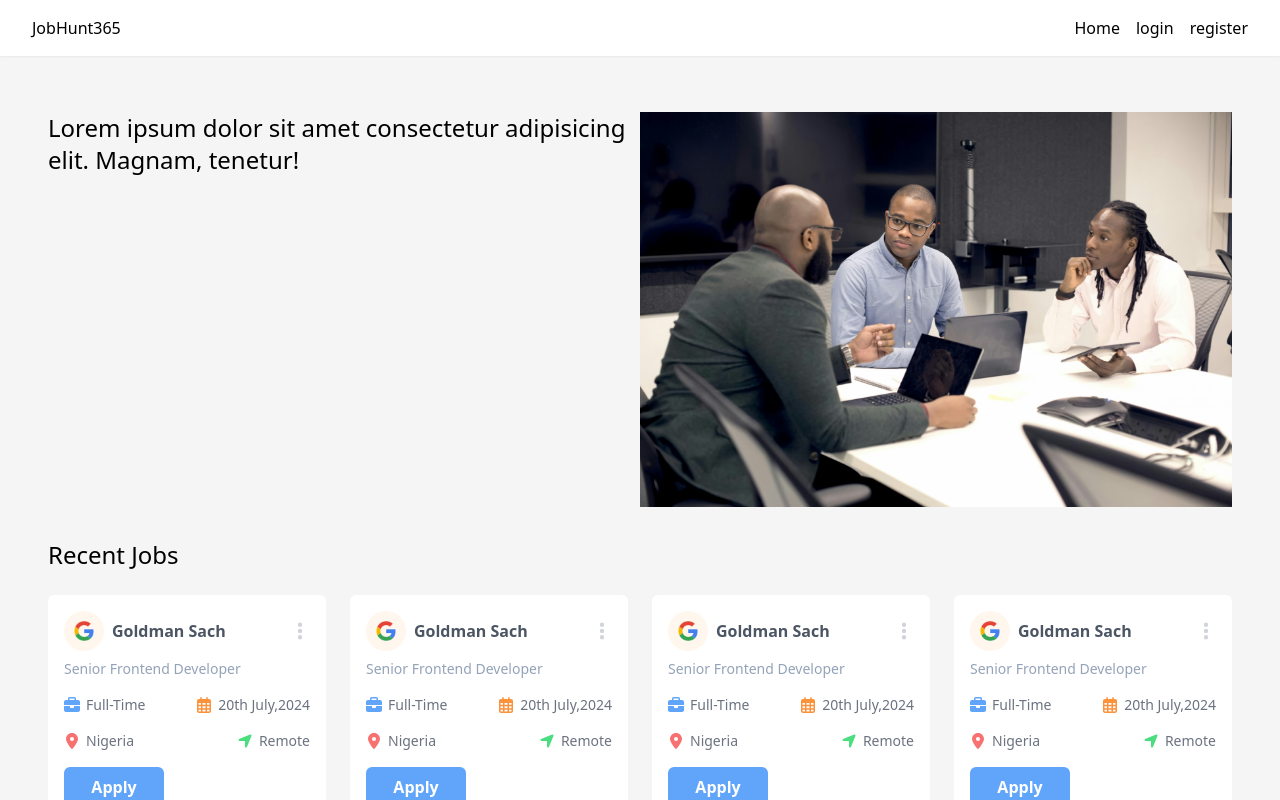
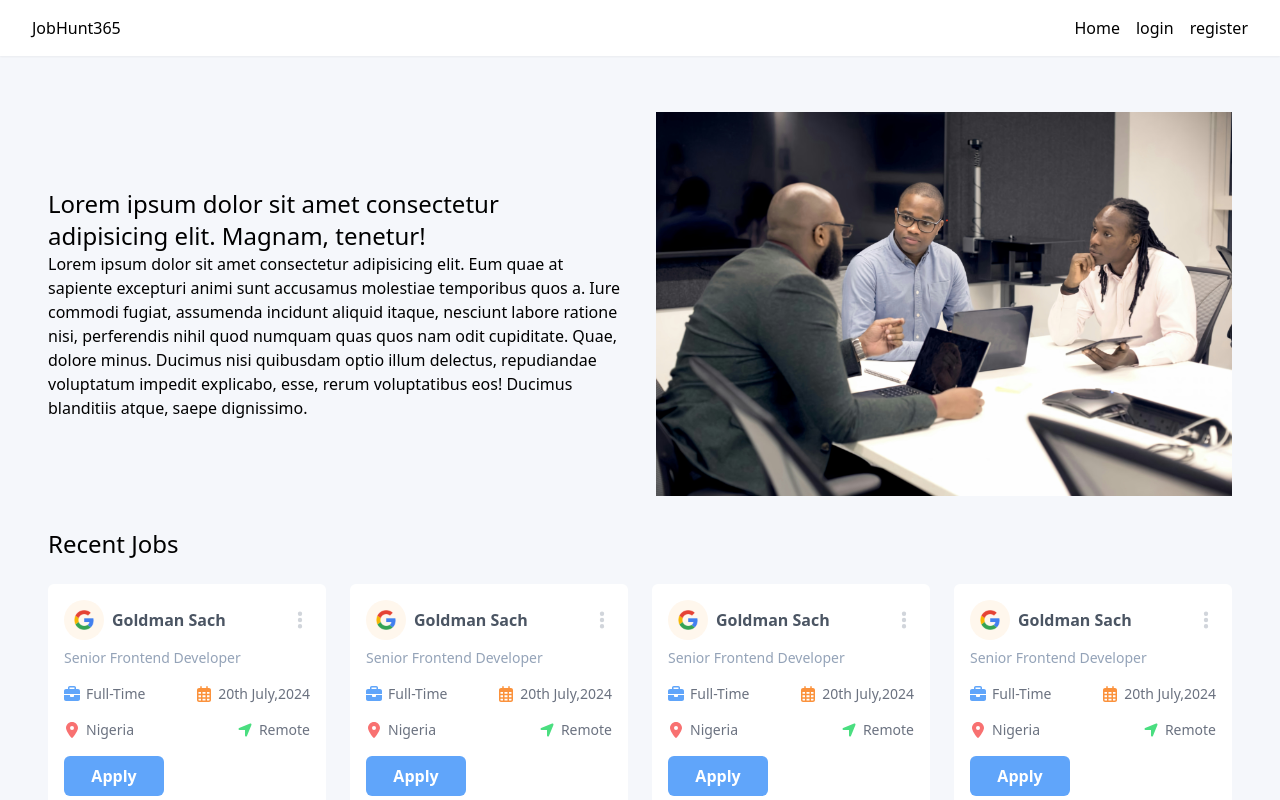
Before and after one commit to Deevyne99/jobHunt365, a React (Vite) app in the folder Jobhunt365/: page / in a window 1280 px wide. Built offline with nearby package versions, Linux system fonts and the light colour scheme.

Commit message:
changed color

```diff
--- a/Jobhunt365/src/index.css
+++ b/Jobhunt365/src/index.css
@@ -19,6 +19,6 @@ body,
 
 @layer base {
   body {
-    @apply bg-[#F5F5F5]; /* Replace with any Tailwind color class */
+    @apply bg-[#f5f7fb]; /* Replace with any Tailwind color class */
   }
 }
--- a/Jobhunt365/src/pages/Home.tsx
+++ b/Jobhunt365/src/pages/Home.tsx
@@ -1,6 +1,7 @@
 // import React from 'react'
 
 import image from '../assets/hero-section.jpg'
+// import heroImage from '../assets/home-screen.png'
 
 import SuggestedJob from '../Components/ReuseableComponets/miniJobCard/SuggestedJob'
 const jobCategories = [
@@ -26,12 +27,22 @@ const Home = () => {
   return (
     <div className='flex  flex-col '>
       <div className='flex flex-col gap-4 md:gap-8 mt-24 mx-4 md:mx-12'>
-        <div className='flex justify-between'>
-          <article className='w-[50%] flex '>
+        <div className='flex gap-8 justify-between items-center '>
+          <article className='w-[50%] flex  flex-col'>
             <h2 className='text-2xl'>
               Lorem ipsum dolor sit amet consectetur adipisicing elit. Magnam,
               tenetur!
             </h2>
+            <p>
+              Lorem ipsum dolor sit amet consectetur adipisicing elit. Eum quae
+              at sapiente excepturi animi sunt accusamus molestiae temporibus
+              quos a. Iure commodi fugiat, assumenda incidunt aliquid itaque,
+              nesciunt labore ratione nisi, perferendis nihil quod numquam quas
+              quos nam odit cupiditate. Quae, dolore minus. Ducimus nisi
+              quibusdam optio illum delectus, repudiandae voluptatum impedit
+              explicabo, esse, rerum voluptatibus eos! Ducimus blanditiis atque,
+              saepe dignissimo.
+            </p>
           </article>
           <div className='w-[50%]'>
             <img src={image} alt='' />
```
